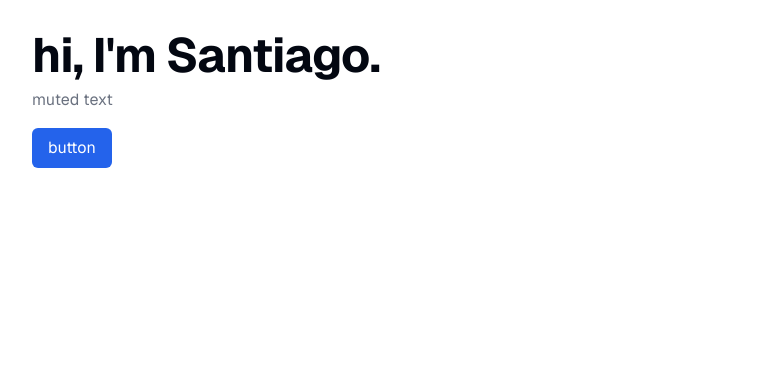
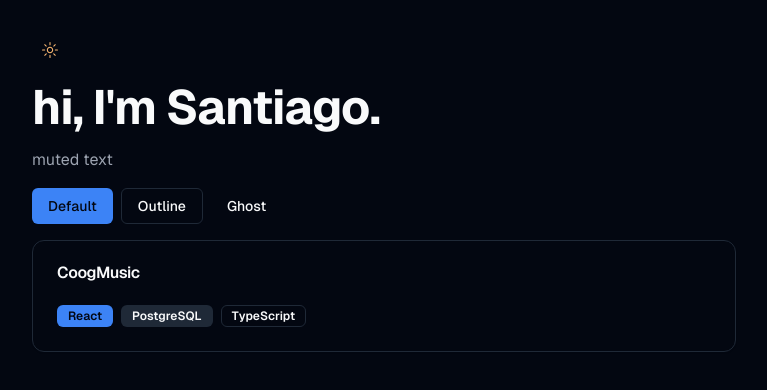
Before and after one commit to marujpree/sreyes-site, a Next.js app: page / in a window 1280 px wide. Shown: the top 390 px of the page, without its empty margins (256-1023 px from the left). Built offline with nearby package versions, Linux system fonts and the light colour scheme.

Commit message:
Add dark theme

```diff
--- a/src/app/layout.tsx
+++ b/src/app/layout.tsx
@@ -1,5 +1,6 @@
 import type { Metadata } from "next";
 import localFont from "next/font/local";
+import Providers from "@/components/Providers";
 import "./globals.css";
 
 const geistSans = localFont({
@@ -29,7 +30,7 @@ export default function RootLayout({
       <body
         className={`${geistSans.variable} ${geistMono.variable} min-h-screen bg-background font-sans antialiased`}
       >
-        {children}
+        <Providers>{children}</Providers>
       </body>
     </html>
   );
--- a/src/app/page.tsx
+++ b/src/app/page.tsx
@@ -1,11 +1,29 @@
+import ThemeToggle from "@/components/ThemeToggle";
+import { Badge } from "@/components/ui/Badge";
+import { Button } from "@/components/ui/Button";
+import { Card, CardContent, CardHeader, CardTitle } from "@/components/ui/Card";
+
 export default function Home() {
   return (
-    <div className="mx-auto max-w-3xl p-8">
+    <div className="mx-auto flex max-w-3xl flex-col gap-4 p-8">
+      <ThemeToggle />
       <h1 className="title">hi, I&apos;m Santiago.</h1>
-      <p className="mt-2 text-muted-foreground">muted text</p>
-      <button className="mt-4 rounded-md bg-primary px-4 py-2 text-primary-foreground">
-        button
-      </button>
+      <p className="text-muted-foreground">muted text</p>
+      <div className="flex gap-2">
+        <Button>Default</Button>
+        <Button variant="outline">Outline</Button>
+        <Button variant="ghost">Ghost</Button>
+      </div>
+      <Card>
+        <CardHeader>
+          <CardTitle>CoogMusic</CardTitle>
+        </CardHeader>
+        <CardContent className="flex gap-2">
+          <Badge>React</Badge>
+          <Badge variant="secondary">PostgreSQL</Badge>
+          <Badge variant="outline">TypeScript</Badge>
+        </CardContent>
+      </Card>
     </div>
   );
 }
--- /dev/null
+++ b/src/components/Providers.tsx
@@ -0,0 +1,16 @@
+"use client";
+
+import { ThemeProvider } from "next-themes";
+
+export default function Providers({ children }: { children: React.ReactNode }) {
+  return (
+    <ThemeProvider
+      attribute="class"
+      defaultTheme="dark"
+      enableSystem={false}
+      disableTransitionOnChange
+    >
+      {children}
+    </ThemeProvider>
+  );
+}
--- /dev/null
+++ b/src/components/ThemeToggle.tsx
@@ -0,0 +1,35 @@
+"use client";
+
+import { MoonIcon, SunIcon } from "@radix-ui/react-icons";
+import { useTheme } from "next-themes";
+import { useEffect, useState } from "react";
+import { Button } from "./ui/Button";
+
+export default function ThemeToggle() {
+  const { setTheme, resolvedTheme } = useTheme();
+  const [mounted, setMounted] = useState(false);
+
+  // the real theme is only known on the client, so wait until mounted
+  useEffect(() => {
+    setMounted(true);
+  }, []);
+
+  if (!mounted) {
+    return null;
+  }
+
+  return (
+    <Button
+      size="icon"
+      variant="ghost"
+      onClick={() => setTheme(resolvedTheme === "dark" ? "light" : "dark")}
+    >
+      {resolvedTheme === "dark" ? (
+        <SunIcon className="size-4 text-orange-300" />
+      ) : (
+        <MoonIcon className="size-4 text-indigo-500" />
+      )}
+      <span className="sr-only">Toggle theme</span>
+    </Button>
+  );
+}
```
